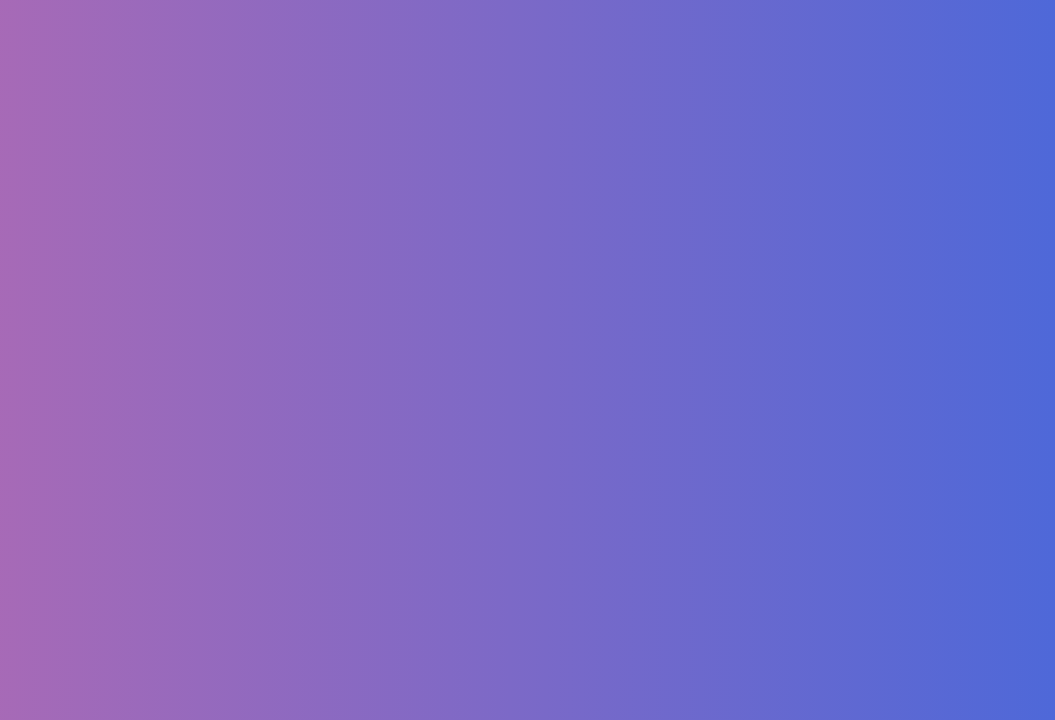
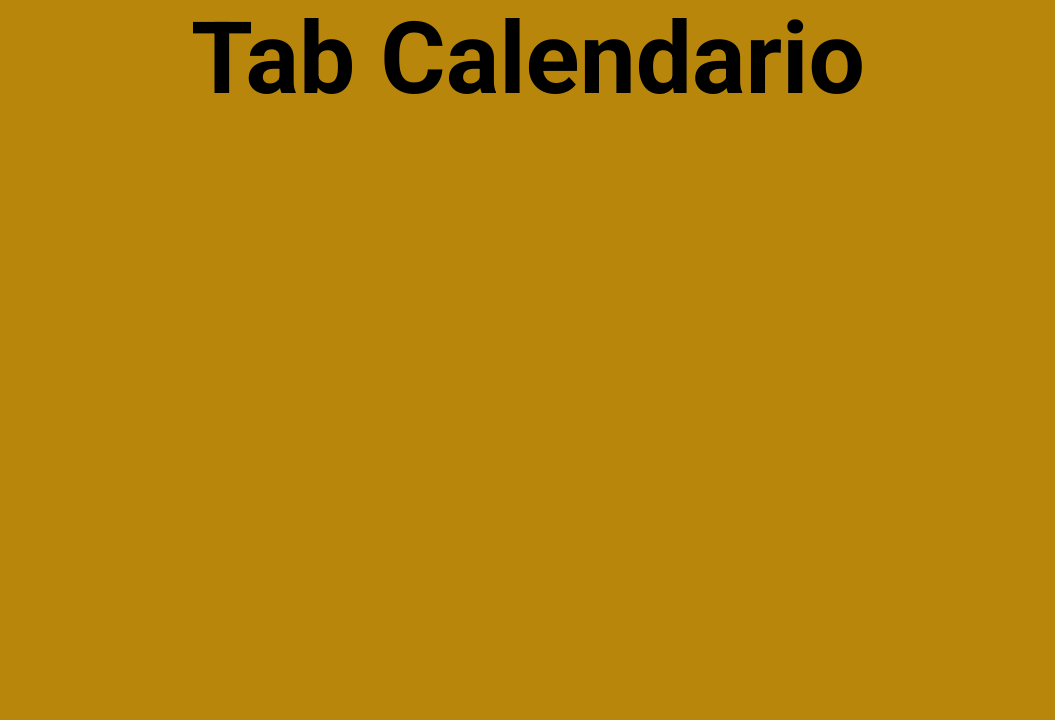
Before and after one commit to AngeloOZ/ProyectoUdalv, a PHP site: page /inicio in a window 1280 px wide. Shown: the part 80-800 px from the top of the page, without its empty margins (112-1167 px from the left). Run offline with PHP 8.4, Linux system fonts and the light colour scheme; the visitor is signed in with stand-in values (Sample User, id 1); data comes from the database, SQL or seed files in the repository; some libraries are stand-ins or nearby versions.

Commit message:
Modificacion al token csrf e implementacion de tab panel

```diff
--- a/controladores/controlador.security.php
+++ b/controladores/controlador.security.php
@@ -1,13 +1,19 @@
 <?php
 class Seguridad{
-    static public function CrearToken(){
-        if(empty($_SESSION["key"])){
-            $_SESSION['key'] = bin2hex(random_bytes(32));
+    public static $tokenName;
+
+    static public function CrearToken($token){
+        self::$tokenName = $token;
+        if(!isset($_SESSION["tokenCsrf_".$token]) || empty($_SESSION["tokenCsrf_".$token])){
+            $_SESSION["tokenCsrf_".$token] = bin2hex(random_bytes(32));
         }
-        return password_hash($_SESSION["key"],PASSWORD_DEFAULT);
+        return password_hash($_SESSION["tokenCsrf_".$token],PASSWORD_DEFAULT);
     }
     static public function VerificarToken($hash){
-
-        return password_verify($_SESSION["key"], $hash);
+        $name = self::$tokenName;
+        $resp = password_verify($_SESSION["tokenCsrf_".$name], $hash);
+        $_SESSION["tokenCsrf_".$name] = null;
+        unset($_SESSION["tokenCsrf_".$name]);
+        return $resp;
     }
 }
--- a/vistas/css/style.css
+++ b/vistas/css/style.css
@@ -241,7 +241,8 @@
     background-color: #000;
     transition: 0.3s ease-in-out transform;
 }
-body.active-barra .header-inicio{
+body.active-barra .header-inicio,
+body.active-barra main{
     transform: translateX(-80%);
 }
 body.active-barra .menu-lateral{
@@ -306,12 +307,23 @@
     background-color: transparent;
     transition: .2s ease-in background;
     padding: 0 25px;
+    user-select: none;
+    cursor: pointer;
+    position: relative;
 }
 a.opcion{
     text-decoration: none;
 }
 .opcion:hover{
     background-color: #339AF0;
+}
+.opcion::before{
+    content: '';
+    position: absolute;
+    top: 0;
+    left: 0;
+    height: 54px;
+    width: 100%;
 }
 .icono-opcion{
     color: #fff;
@@ -322,6 +334,47 @@
 .texto-opcion{
     color: #fff;
     font-size: 18px;
+}
+/* -------------------------------------------------------------------------- */
+/*                              Contenedor panels                             */
+/* -------------------------------------------------------------------------- */
+.contenedor-tab{
+    width: 100%;
+    height: auto;
+    min-height: calc(100vh - 80px);
+    position: relative;
+    transition: 0.3s ease-in-out transform;
+}
+.tab{
+    width: 100%;
+    margin: auto;
+    font-size: 50px;
+    height: 100%;
+    position: absolute;
+    left: -100%;
+    text-align: center;
+        /* transition: .3s ease-out all; */
+}
+.tab:nth-child(1){
+    background-color: darkblue;
+}
+.tab:nth-child(2){
+    background-color: darkgoldenrod;
+}
+.tab:nth-child(3){
+    background-color: darksalmon;
+}
+.tab:nth-child(4){
+    background-color: darkviolet;
+}
+.tab:nth-child(5){
+    background-color: #B06AB3;
+}
+.tab.visible-tab{
+    left: 0;
+}
+.opcion.active-tab{
+    background-color: #339AF0;
 }
 @media screen and (min-width: 730px) {
     .main-menu {
@@ -418,7 +471,8 @@
     .menu-lateral{
         width: 300px;
     }
-    body.active-barra .header-inicio{
+    body.active-barra .header-inicio,
+    body.active-barra main{
         transform: translateX(-300px);
     }
 }
--- /dev/null
+++ b/vistas/js/inicio.js
@@ -0,0 +1,33 @@
+function BarraLateral(){
+    user = document.getElementById("user");
+    body = document.querySelector('body');
+    body.classList.toggle('active-barra');
+
+    if(body.classList.contains('active-barra')){
+        user.classList.remove('fa-user-circle');
+        user.classList.remove('fas')
+        user.classList.add('fa-times-circle');
+        user.classList.add('far');
+    }else{
+        user.classList.add('fa-user-circle')
+        user.classList.add('fas')
+        user.classList.remove('fa-times-circle');
+        user.classList.remove('far');
+    }
+}
+function TabPanel(){
+    let opciones = Array.prototype.slice.apply(document.querySelectorAll('.opcion'));
+    let panels = Array.prototype.slice.apply(document.querySelectorAll('.tab'));
+    let ctnPanel = document.getElementById("tabs");
+
+    ctnPanel.addEventListener('click', e => {
+        if(e.target.tagName == 'DIV'){
+            let i = opciones.indexOf(e.target);
+            opciones.map(op => op.classList.remove('active-tab'));
+            opciones[i].classList.add('active-tab');
+            panels.map(panel => panel.classList.remove('visible-tab'));
+            panels[i].classList.add('visible-tab');
+            BarraLateral();
+        }
+    });
+}
--- /dev/null
+++ b/vistas/modulos/calendario.php
@@ -0,0 +1 @@
+<h1>Tab Calendario</h1>
--- /dev/null
+++ b/vistas/modulos/enlaces.php
@@ -0,0 +1 @@
+<h1>Tab Enlaces</h1>
--- /dev/null
+++ b/vistas/modulos/mod.php
@@ -0,0 +1 @@
+<h1>Tab mod</h1>
--- /dev/null
+++ b/vistas/modulos/tareas.php
@@ -0,0 +1 @@
+<h1>Tab Tareas</h1>
--- /dev/null
+++ b/vistas/modulos/usuario.php
@@ -0,0 +1 @@
+<h1>Tab Usuario</h1>
--- a/vistas/paginas/inicio.php
+++ b/vistas/paginas/inicio.php
@@ -16,26 +16,26 @@
         <p><?php echo $usuario["name"] ?></p>
         <p><?php echo $usuario["email"] ?></p>
     </div>
-    <div class="opciones">
+    <div class="opciones" id="tabs">
         <div class="opcion">
             <span class="icono-opcion"><i class="fas fa-user-edit"></i></span>
             <span class="texto-opcion">Editar Usuario</span>
         </div>
-        <div class="opcion">
-            <span class="icono-opcion"><i class="fas fa-link"></i></span>
-            <span class="texto-opcion">Enlaces</span>
+        <div class="opcion active-tab">
+            <span class="icono-opcion"><i class="fas fa-calendar-alt"></i></span>
+            <span class="texto-opcion">Calendario</span>
         </div>
         <div class="opcion">
             <span class="icono-opcion"><i class="fas fa-tasks"></i></i></span>
             <span class="texto-opcion">Tareas</span>
         </div>
         <div class="opcion">
-            <span class="icono-opcion"><i class="fas fa-calendar-alt"></i></span>
-            <span class="texto-opcion">Calendario</span>
+            <span class="icono-opcion"><i class="fas fa-moon"></i></span>
+            <span class="texto-opcion">Mood Tracker</span>
         </div>
         <div class="opcion">
-            <span class="icono-opcion"><i class="fas fa-moon"></i></span>
-            <span class="texto-opcion">Mood Tracker</span>
+            <span class="icono-opcion"><i class="fas fa-link"></i></span>
+            <span class="texto-opcion">Enlaces</span>
         </div>
         <a href="salir" class="opcion">
             <span class="icono-opcion"><i class="fas fa-sign-out-alt"></i></span>
@@ -51,21 +51,13 @@
         </div>
     </nav>
 </header>
+<main class="contenedor-tab">
+       <div class="tab"><?php require_once "./vistas/modulos/usuario.php"; ?></div>
+       <div class="tab visible-tab"><?php require_once "./vistas/modulos/calendario.php"; ?></div>
+       <div class="tab"><?php require_once "./vistas/modulos/tareas.php"; ?></div>
+       <div class="tab"><?php require_once "./vistas/modulos/mod.php"; ?></div>
+       <div class="tab"><?php require_once "./vistas/modulos/enlaces.php"; ?></div>
+</main>
 <script>
-    user = document.getElementById("user");
-    body = document.querySelector('body');
-    function BarraLateral(){
-        body.classList.toggle('active-barra');
-        if(body.classList.contains('active-barra')){
-            user.classList.remove('fa-user-circle');
-            user.classList.remove('fas')
-            user.classList.add('fa-times-circle');
-            user.classList.add('far');
-        }else{
-            user.classList.add('fa-user-circle')
-            user.classList.add('fas')
-            user.classList.remove('fa-times-circle');
-            user.classList.remove('far');
-        }
-    }
+    TabPanel();
 </script>
--- a/vistas/paginas/login.php
+++ b/vistas/paginas/login.php
@@ -5,7 +5,7 @@
             return;
         }
     }
-    $csrfToken = Seguridad::CrearToken();
+    $csrf = Seguridad::CrearToken("login");
 ?>
 <title>Bienvenidos a UDALV</title>
 <main class="main-menu">
@@ -44,7 +44,7 @@
                     <span>¿Aún no te has registrado?</span>
                     <a href="#" onclick="RegistrarUser()">Crear cuenta</a>
                 </div>
-                <input type="hidden" name="tokenCSRF" value="<?php echo $csrfToken?>">
+                <input type="hidden" name="tokenCSRF" value="<?php echo $csrf ?>">
                 <?php
                     $iniciarSession = new ControladorFormularios();
                     $iniciarSession->ctrIniciarSession();
@@ -83,7 +83,7 @@
                     <span>¿Ya tienes una cuenta?</span>
                     <a href="#" onclick="Userlogin()">Iniciar sesión</a>
                 </div>
-                <input type="hidden" name="tokenCSRF" value="<?php echo $csrfToken?>">
+                <input type="hidden" name="tokenCSRF" value="<?php echo $csrf ?>">
                 <?php
                     $registrarUsuario = new ControladorFormularios();
                     $registrarUsuario->ctrRegistrarUsuario();
--- a/vistas/plantilla.php
+++ b/vistas/plantilla.php
@@ -1,18 +1,21 @@
 <?php
+    session_set_cookie_params(60*60*24);
     session_start();
 ?>
 <!DOCTYPE html>
-<html lang="en">
+<html lang="es">
 <head>
     <meta charset="UTF-8">
     <meta name="viewport" content="width=device-width, initial-scale=1.0">
     <title>UDALV</title>
     <link href="https://fonts.googleapis.com/css2?family=Roboto:wght@300;400;500;700&display=swap" rel="stylesheet">
     <link rel="stylesheet" href="./vistas/css/style.css">
-    <link rel="stylesheet" href="css/sweetalert2.min.css">
-    <script src="vistas/js/sweetalert2.all.min.js"></script>
+    <link rel="stylesheet" href="./vistas/css/sweetalert2.min.css">
     <script src="https://kit.fontawesome.com/736596057b.js" crossorigin="anonymous"></script>
     <!-- scripts propios -->
+    <script src="vistas/js/sweetalert2.all.min.js"></script>
+
+    <script src="vistas/js/inicio.js"></script>
 </head>
 <body>
     <?php
@@ -28,6 +31,9 @@
         }else{
             include "paginas/login.php";
         }
+        // echo '<pre>';
+        // echo '$_SESSION: ';
+        // var_dump($_SESSION);
     ?>
 </body>
 </html>
```
Also changed, not shown: vistas/css/inicio.css (+55 -2 lines).
